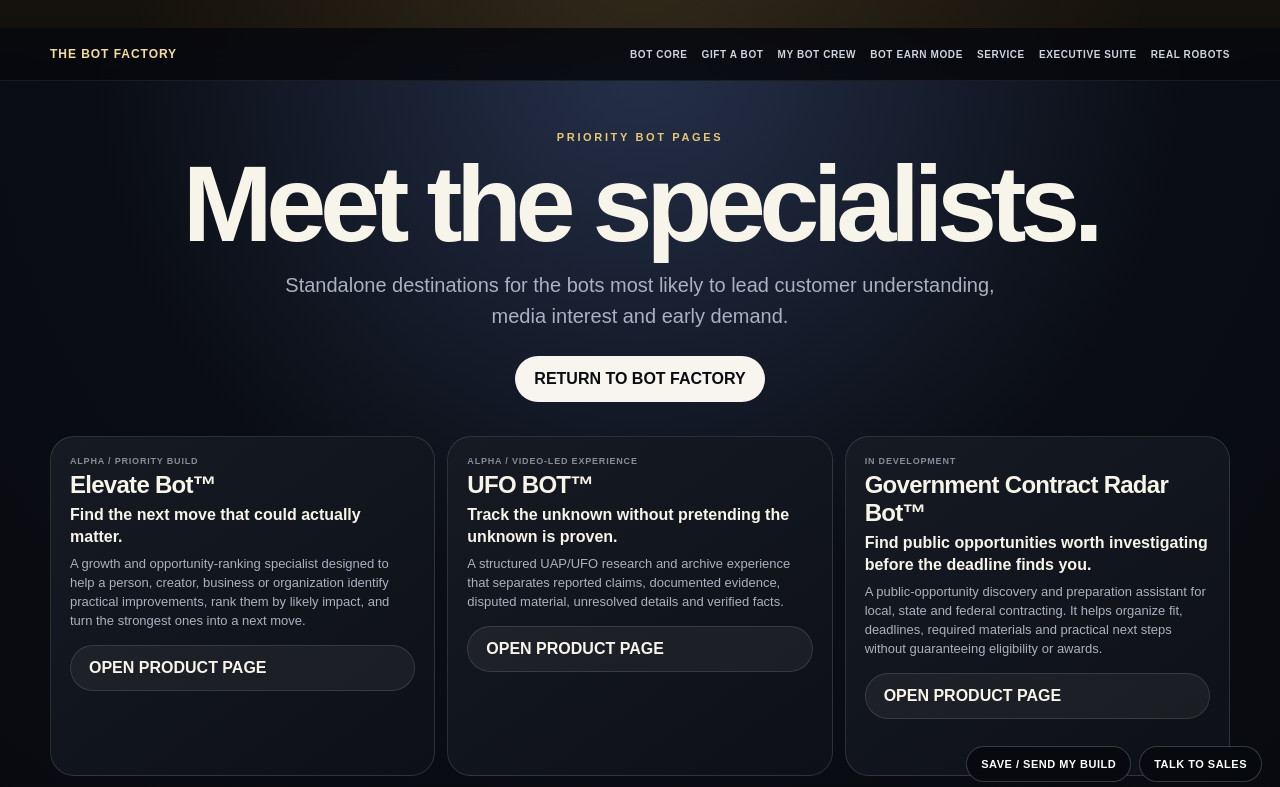
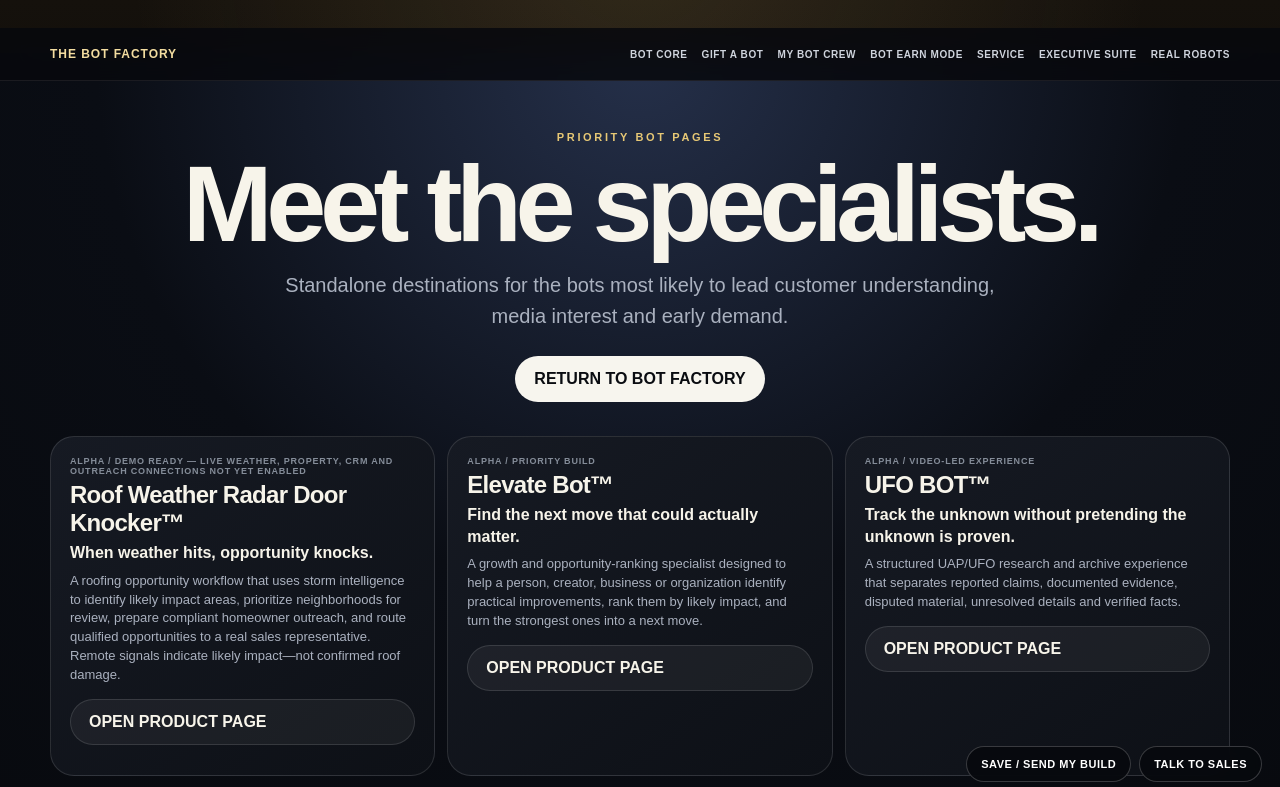
Before and after one commit to melbgittinit/botbox-alpha-clean, a Next.js app: page /bots in a window 1280 px wide. Shown: the top 787 px of the page. Built offline with nearby package versions, Linux system fonts and the light colour scheme; no server answers.

Commit message:
Add Roof Weather Radar Door Knocker flagship product data

```diff
--- a/app/bots/priority-bots.ts
+++ b/app/bots/priority-bots.ts
@@ -18,6 +18,24 @@ export type PriorityBot = {
 };
 
 export const priorityBots:PriorityBot[] = [
+  {
+    id:"roof-weather-radar-door-knocker",
+    name:"Roof Weather Radar Door Knocker™",
+    eyebrow:"STORM-TO-DOOR OPPORTUNITY BOT",
+    promise:"When weather hits, opportunity knocks.",
+    summary:"A roofing opportunity workflow that uses storm intelligence to identify likely impact areas, prioritize neighborhoods for review, prepare compliant homeowner outreach, and route qualified opportunities to a real sales representative. Remote signals indicate likely impact—not confirmed roof damage.",
+    audience:["Roofing contractors","Storm-response sales teams","Local home-service businesses","Multi-market roofing organizations"],
+    outputs:["Storm-impact watchlist","Neighborhood priority map","Property review queue","Approved outreach list","Rep-ready opportunity handoff"],
+    status:"ALPHA / DEMO READY — LIVE WEATHER, PROPERTY, CRM AND OUTREACH CONNECTIONS NOT YET ENABLED",
+    videoMode:"ui-demo",
+    videoBrief:"10-second premium sequence: bot exits dispenser → storm/tree roof damage → neighborhood radar scan → compliant alerts/lead routing → bot beside real salesperson at homeowner door → happy agreement → bot returns to dispenser, Mission Complete.",
+    access:"Designed to use approved weather feeds, permitted property data, company CRM data and customer-authorized/legally permitted contact channels when production integrations are enabled.",
+    autonomy:"Can analyze storm signals, rank likely impact areas and prepare an outreach queue. It must not treat remote weather signals as confirmed roof damage and must not independently make contractual, inspection or repair claims.",
+    approval:"Human review required before outbound contact, property-specific damage claims, appointments, estimates, contracts or other consequential external actions.",
+    spending:"None by default.",
+    limitations:["Weather/radar signals identify likely impact, not confirmed property damage.","On-site inspection or other reliable verification is required before representing that a roof is damaged.","Homeowner outreach must follow applicable consent, telemarketing, privacy and do-not-contact rules.","No guaranteed leads, appointments, sales, insurance outcomes or repair needs."],
+    mediaAngle:"A vivid real-world example of specialized AI: weather intelligence becomes a prioritized, human-controlled sales workflow rather than a generic chatbot."
+  },
   {
     id:"elevate",
     name:"Elevate Bot™",
```
